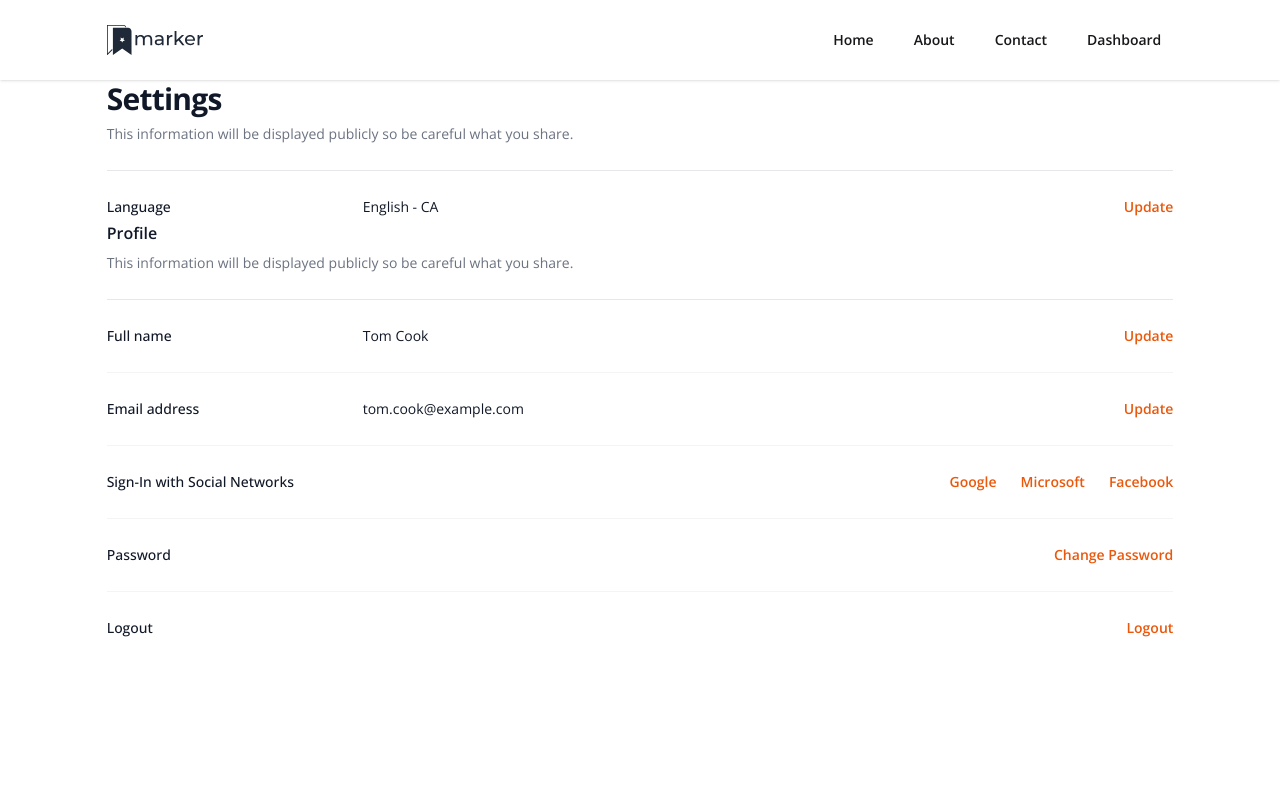
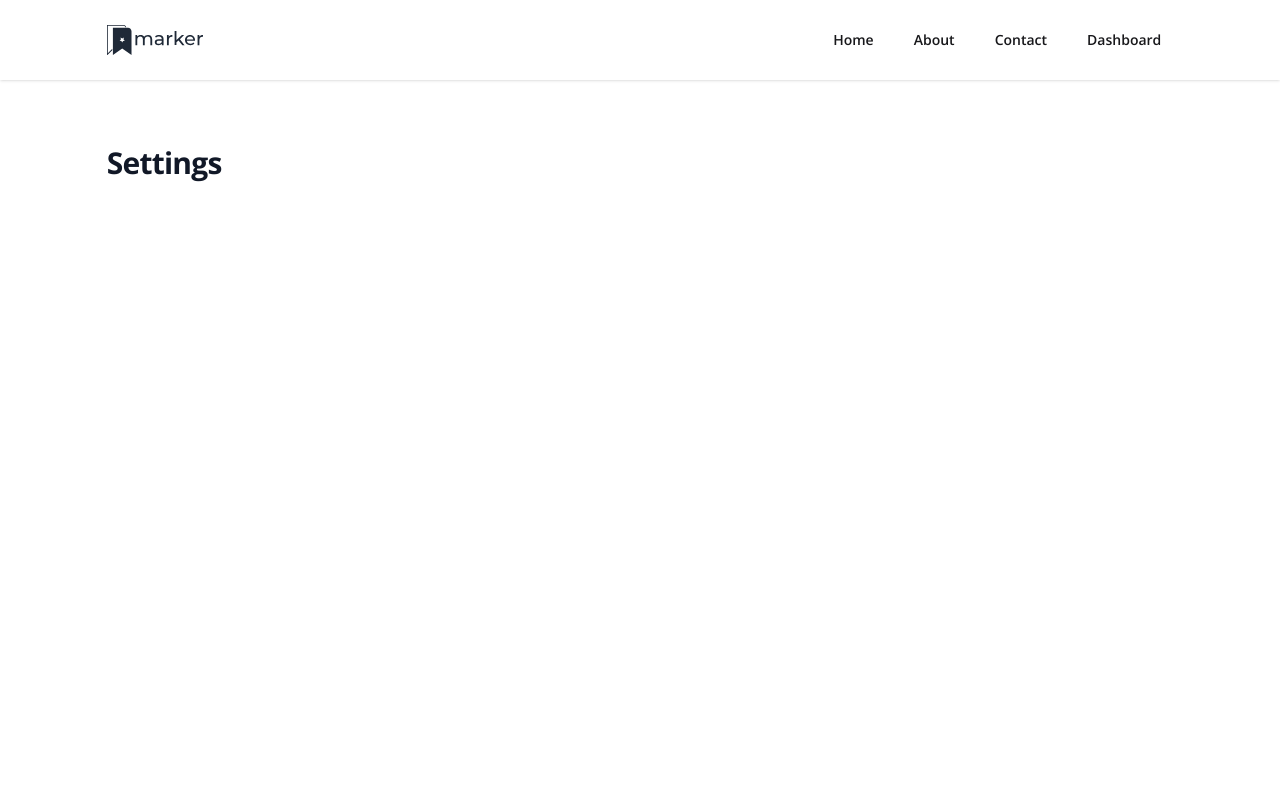
Before and after one commit to Justin-Bento/random-project, a React (Vite) app: page /dashboard/settings in a window 1280 px wide. Shown: the top 800 px of the page. Built offline with nearby package versions, Linux system fonts and the light colour scheme.

Commit message:
reset settings for being confusing to navigate

```diff
--- a/src/pages/app/Settings.jsx
+++ b/src/pages/app/Settings.jsx
@@ -5,105 +5,9 @@ export default function Settings() {
   let location = useLocation();
   return (
     <>
-      <div className="wrapper py-16 min-h-screen lg:flex-auto lg:px-0 container mx-auto">
-        <div>
-          <h2 className="text-3xl font-bold leading-tight tracking-tight text-gray-900 capitalize m-0 p-0">{location.pathname.slice(11)}</h2>
-          <p className="mt-1 text-sm leading-6 text-gray-500">
-            This information will be displayed publicly so be careful what you
-            share.
-          </p>
-
-          <dl className="mt-6 space-y-6 divide-y divide-gray-100 border-t border-gray-200 text-sm leading-6">
-            <div className="pt-6 sm:flex">
-              <dt className="font-medium text-gray-900 sm:w-64 sm:flex-none sm:pr-6">
-                Language
-              </dt>
-              <dd className="mt-1 flex justify-between gap-x-6 sm:mt-0 sm:flex-auto">
-                <div className="text-gray-900">English - CA</div>
-                <button
-                  type="button"
-                  className="font-semibold text-orange-600 hover:text-orange-500"
-                >
-                  Update
-                </button>
-              </dd>
-            </div>
-          </dl>
-        </div>
-        <div>
-          <h2 className="text-base font-semibold leading-7 text-gray-900">
-            Profile
-          </h2>
-          <p className="mt-1 text-sm leading-6 text-gray-500">
-            This information will be displayed publicly so be careful what you
-            share.
-          </p>
-
-          <dl className="mt-6 space-y-6 divide-y divide-gray-100 border-t border-gray-200 text-sm leading-6">
-            <div className="pt-6 sm:flex">
-              <dt className="font-medium text-gray-900 sm:w-64 sm:flex-none sm:pr-6">
-                Full name
-              </dt>
-              <dd className="mt-1 flex justify-between gap-x-6 sm:mt-0 sm:flex-auto">
-                <div className="text-gray-900">Tom Cook</div>
-                <button
-                  type="button"
-                  className="font-semibold text-orange-600 hover:text-orange-500"
-                >
-                  Update
-                </button>
-              </dd>
-            </div>
-            <div className="pt-6 sm:flex">
-              <dt className="font-medium text-gray-900 sm:w-64 sm:flex-none sm:pr-6">
-                Email address
-              </dt>
-              <dd className="mt-1 flex justify-between gap-x-6 sm:mt-0 sm:flex-auto">
-                <div className="text-gray-900">tom.cook@example.com</div>
-                <button type="button" className="font-semibold text-orange-600 hover:text-orange-500">
-                  Update
-                </button>
-              </dd>
-            </div>
-            <div className="pt-6 sm:flex">
-              <dt className="font-medium text-gray-900 sm:w-64 sm:flex-none sm:pr-6">
-              Sign-In with Social Networks
-              </dt>
-              <dd className="mt-1 flex justify-end gap-x-6 sm:mt-0 sm:flex-auto">
-                <button type="button" className="font-semibold text-orange-600 hover:text-orange-500">
-                  Google
-                </button>
-                <button type="button" className="font-semibold text-orange-600 hover:text-orange-500">
-                  Microsoft
-                </button>
-                <button type="button" className="font-semibold text-orange-600 hover:text-orange-500">
-                  Facebook
-                </button>
-              </dd>
-            </div>
-            <div className="pt-6 sm:flex">
-              <dt className="font-medium text-gray-900 sm:w-64 sm:flex-none sm:pr-6">
-                Password
-              </dt>
-              <dd className="mt-1 flex justify-end gap-x-6 sm:mt-0 sm:flex-auto">
-                <button type="button" className="font-semibold text-orange-600 hover:text-orange-500">
-                  Change Password
-                </button>
-              </dd>
-            </div>
-            <div className="pt-6 sm:flex">
-              <dt className="font-medium text-gray-900 sm:w-64 sm:flex-none sm:pr-6">
-                Logout
-              </dt>
-              <dd className="mt-1 flex justify-end gap-x-6 sm:mt-0 sm:flex-auto">
-                <button type="button" className="font-semibold text-orange-600 hover:text-orange-500">
-                  Logout
-                </button>
-              </dd>
-            </div>
-          </dl>
-        </div>
-      </div>
+    <div className="min-h-screen my-16 wrapper">
+      <h1 className='text-3xl font-bold leading-tight tracking-tight text-gray-900 capitalize'>{location.pathname.slice(11)}</h1>
+    </div>
     </>
   );
 }
```
